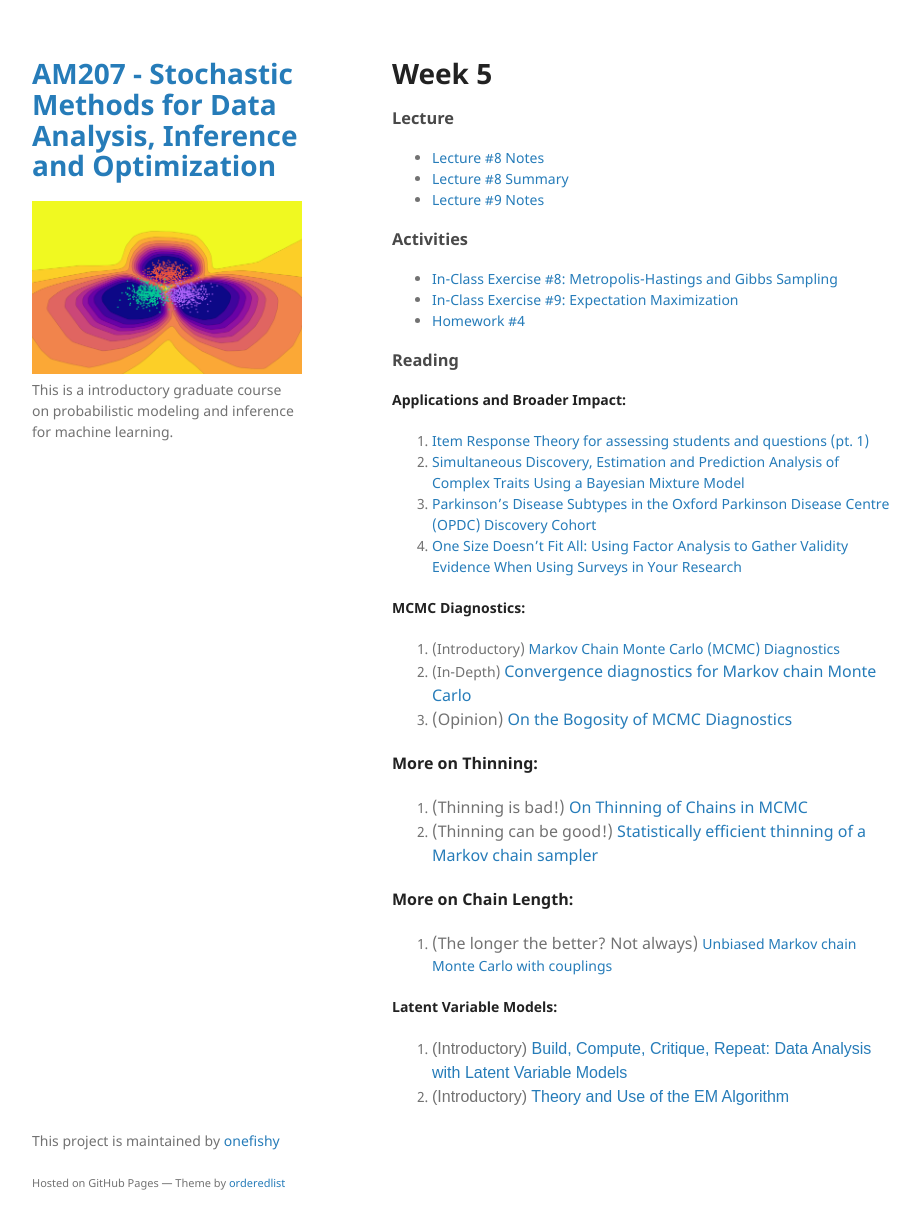
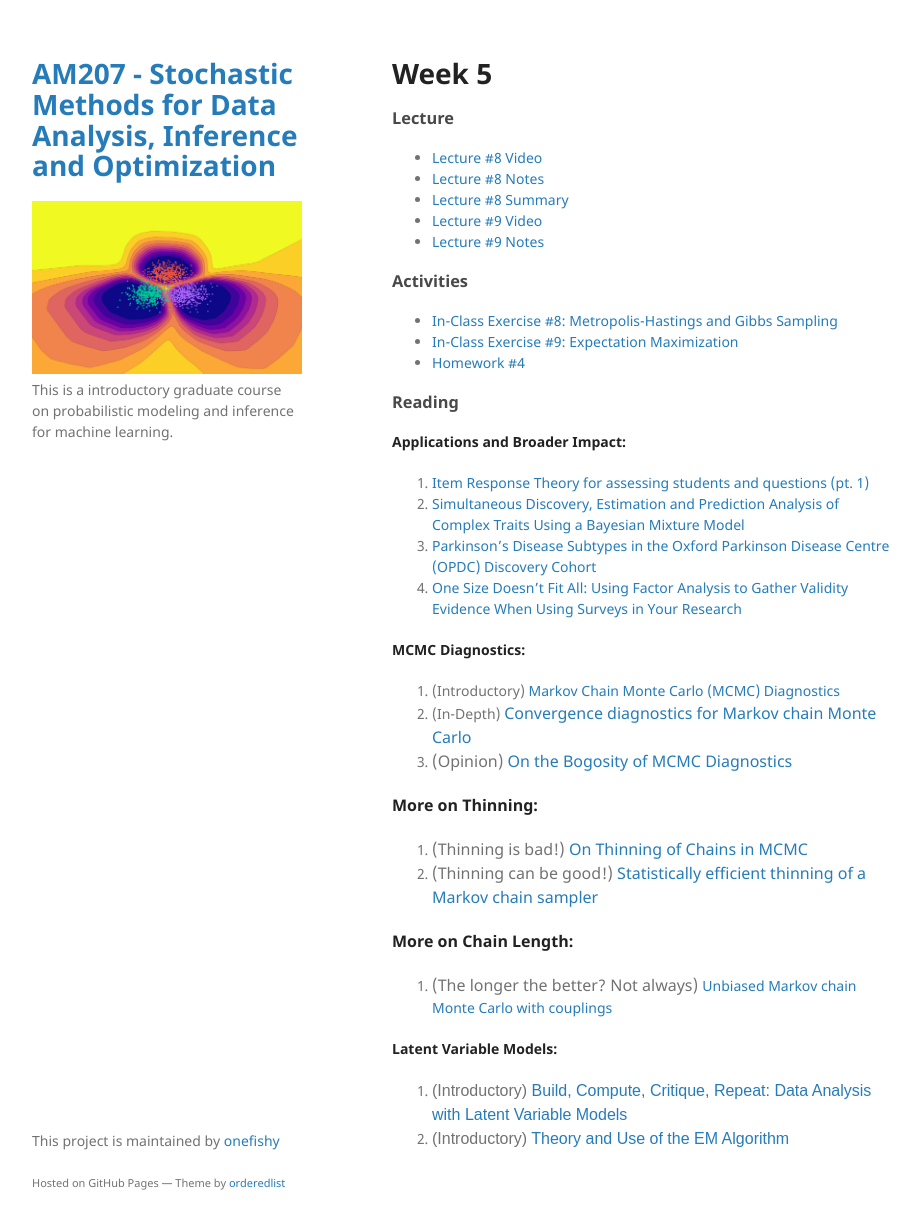
Before and after one commit to onefishy/am207, a Jekyll site: the page built from week5.md, in a window 1280 px wide and 1262 px high. Shown: the top 1229 px of the window, without its empty margins (178-1098 px from the left). Built offline with Jekyll 4.4.1, drawn with Linux system fonts in a browser that asks for light colours; our own code applies the rules of GitHub Pages for plain Markdown files.

Commit message:
Update week5.md

```diff
--- a/week5.md
+++ b/week5.md
@@ -1,14 +1,16 @@
 # Week 5
 
 ### Lecture
-- [Lecture #8 Notes](./Lectures/lecture_8_notes.ipynb)
-- [Lecture #8 Summary](./Lectures/lecture_8_summary.ipynb)
-- [Lecture #9 Notes](./Lectures/lecture_9_notes.ipynb)
+- [Lecture #8 Video](https://youtu.be/y1WNKlA1ZhU)
+- [Lecture #8 Notes](https://github.com/onefishy/am207/blob/master/Lectures/lecture_8_notes.ipynb)
+- [Lecture #8 Summary](https://github.com/onefishy/am207/blob/master/Lectures/lecture_8_summary.ipynb)
+- [Lecture #9 Video](https://youtu.be/KWv5k1QaXIk)
+- [Lecture #9 Notes](https://github.com/onefishy/am207/blob/master/Lectures/lecture_9_notes.ipynb)
 
 ### Activities
 - [In-Class Exercise #8: Metropolis-Hastings and Gibbs Sampling](https://deepnote.com/project/AM207Fall202108-MH-and-Gibbs-_-uidW8qQXy-mQ6w0LJ7-w)
 - [In-Class Exercise #9: Expectation Maximization](https://deepnote.com/project/AM207Fall202109-expectation-maximization-l6HX_UP8RXCBD7K5DvSAvg)
-- [Homework #4](./HW/AM207_HW4.ipynb)
+- [Homework #4](https://github.com/onefishy/am207/blob/master/HW/AM207_HW4.ipynb)
 
 ### Reading
 <p><strong>Applications and Broader Impact:</strong></p>
```
